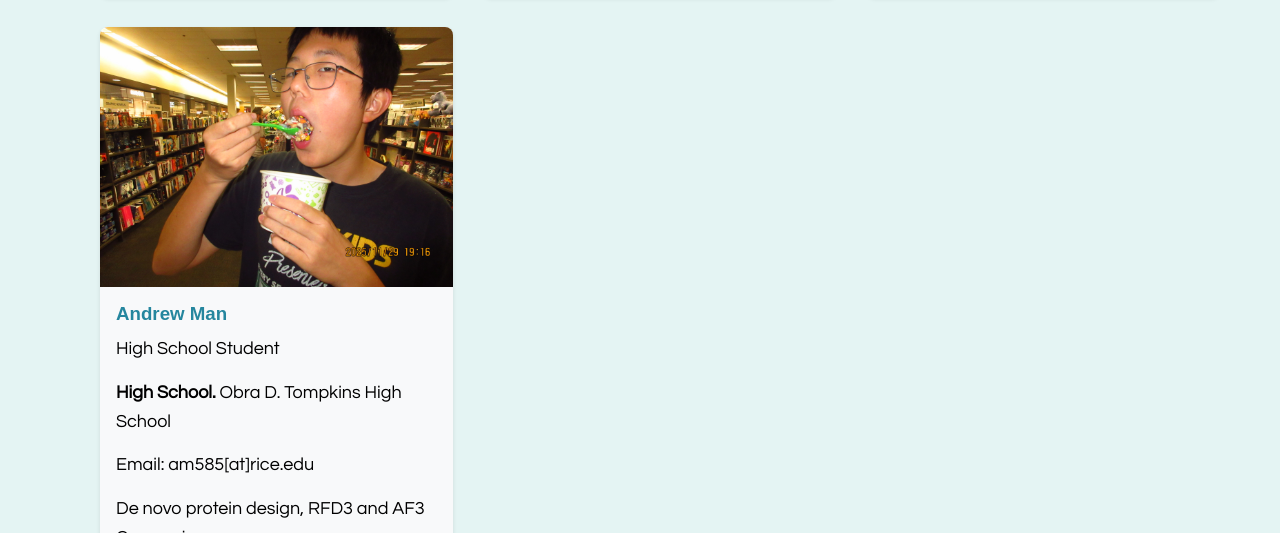
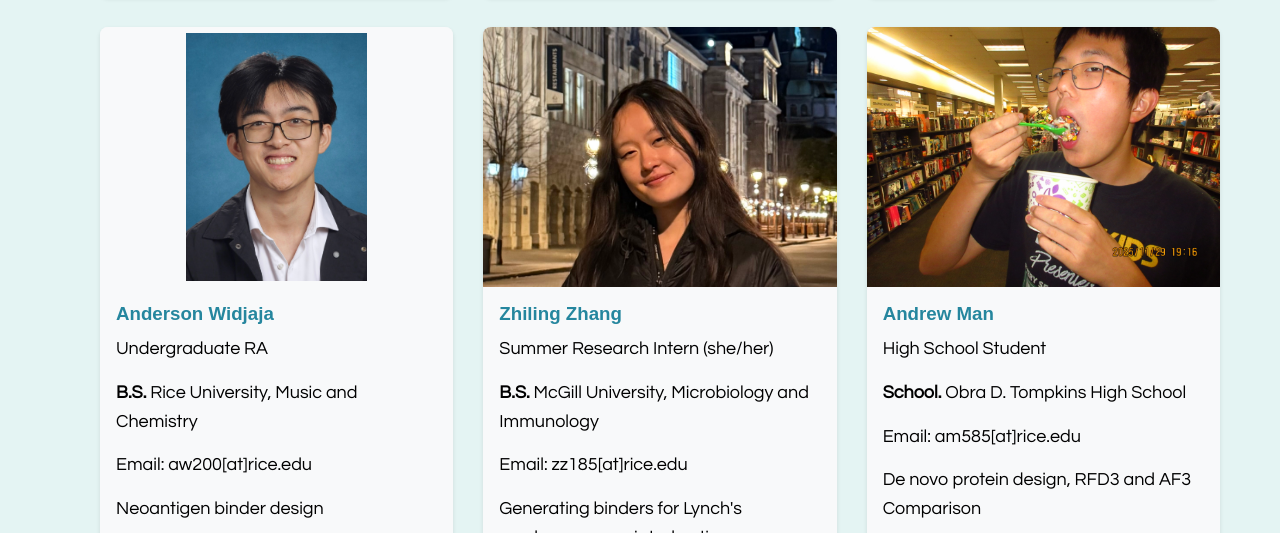
Before and after one commit to LAnAlchemist/LAnAlchemist.github.io, a website: page teams.html in a window 1280 px wide. Shown: the part 1939-2472 px from the top of the page. Drawn offline with nearby package versions, Linux system fonts and the light colour scheme; a script that the page names is missing; a web font is replaced by a local one.

Commit message:
update members

```diff
--- a/teams.html
+++ b/teams.html
@@ -44,6 +44,12 @@
 
         .member-image-zoom {
             object-position: center 30%;
+        }
+
+        .member-image-zoom-out {
+            object-fit: contain;
+            background-color: #f8f9fa;
+            padding: 6px 0;
         }
 
         .member-info {
@@ -199,11 +205,40 @@
                     </div>
 
                     <div class="team-member">
+                        <img src="figures/Anderson_Widjaja.jpg" alt="Anderson Widjaja" class="member-image member-image-zoom-out">
+                        <div class="member-info">
+                            <h3>Anderson Widjaja</h3>
+                            <p>Undergraduate RA</p>
+                            <p><strong>B.S.</strong> Rice University, Music and Chemistry</p>
+                            <p>Email: aw200[at]rice.edu</p>
+                            <p>Neoantigen binder design</p>
+                            <div class="member-links">
+                                <a href="https://www.linkedin.com/in/anderson-widjaja-575a56314/" target="_blank"><i class="fab fa-linkedin"></i></a>
+                            </div>
+                        </div>
+                    </div>
+
+                    <div class="team-member">
+                        <img src="figures/Zhiling_Z.jpg" alt="Zhiling Zhang" class="member-image">
+                        <div class="member-info">
+                            <h3>Zhiling Zhang</h3>
+                            <p>Summer Research Intern (she/her)</p>
+                            <p><strong>B.S.</strong> McGill University, Microbiology and Immunology</p>
+                            <p>Email: zz185[at]rice.edu</p>
+                            <p>Generating binders for Lynch's syndrome-associated antigens</p>
+                            <div class="member-links">
+                                <a href="https://www.linkedin.com/in/zhiling-zhang-697b73203/" target="_blank"><i class="fab fa-linkedin"></i></a>
+                                <a href="https://github.com/zhilingz660" target="_blank"><i class="fab fa-github"></i></a>
+                            </div>
+                        </div>
+                    </div>
+
+                    <div class="team-member">
                         <img src="figures/Andrew_Man.jpeg" alt="Andrew Man" class="member-image">
                         <div class="member-info">
                             <h3>Andrew Man</h3>
                             <p>High School Student</p>
-                            <p><strong>High School.</strong> Obra D. Tompkins High School</p>
+                            <p><strong>School.</strong> Obra D. Tompkins High School</p>
                             <p>Email: am585[at]rice.edu</p>
                             <p>De novo protein design, RFD3 and AF3 Comparison</p>
                             <div class="member-links">
```
Also changed, not shown: figures/Anderson_Widjaja.jpg (added), figures/Zhiling_Z.jpg (added).
